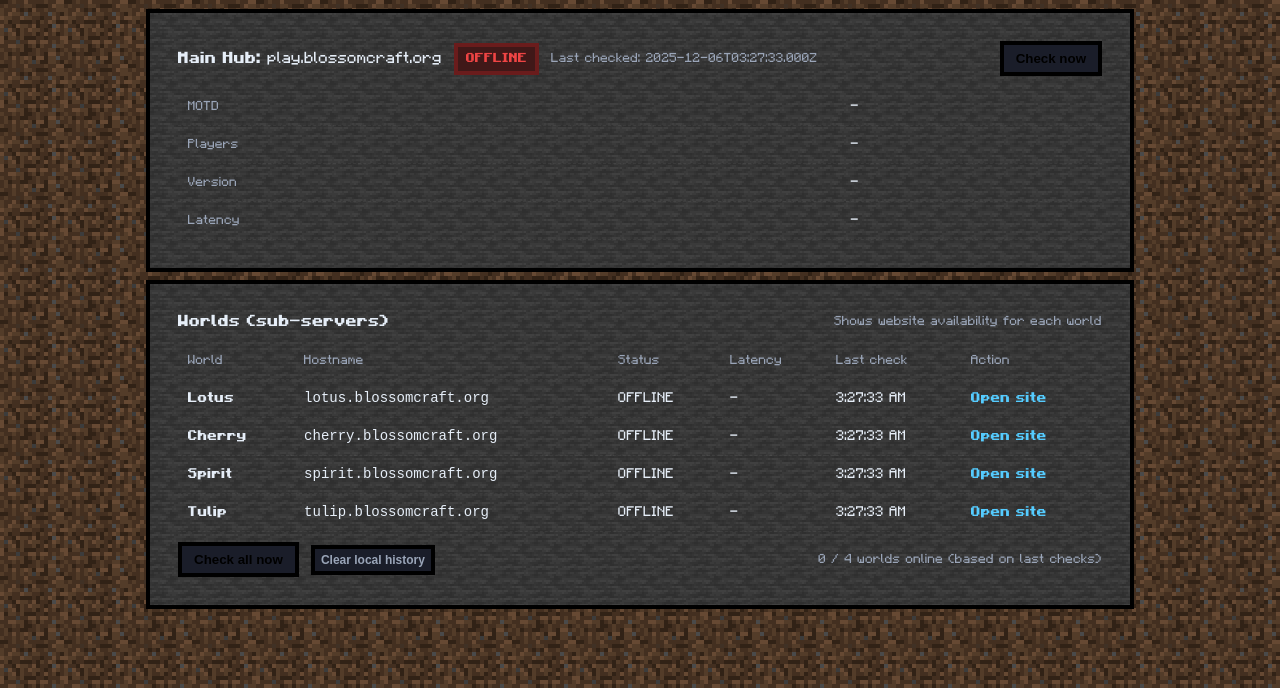
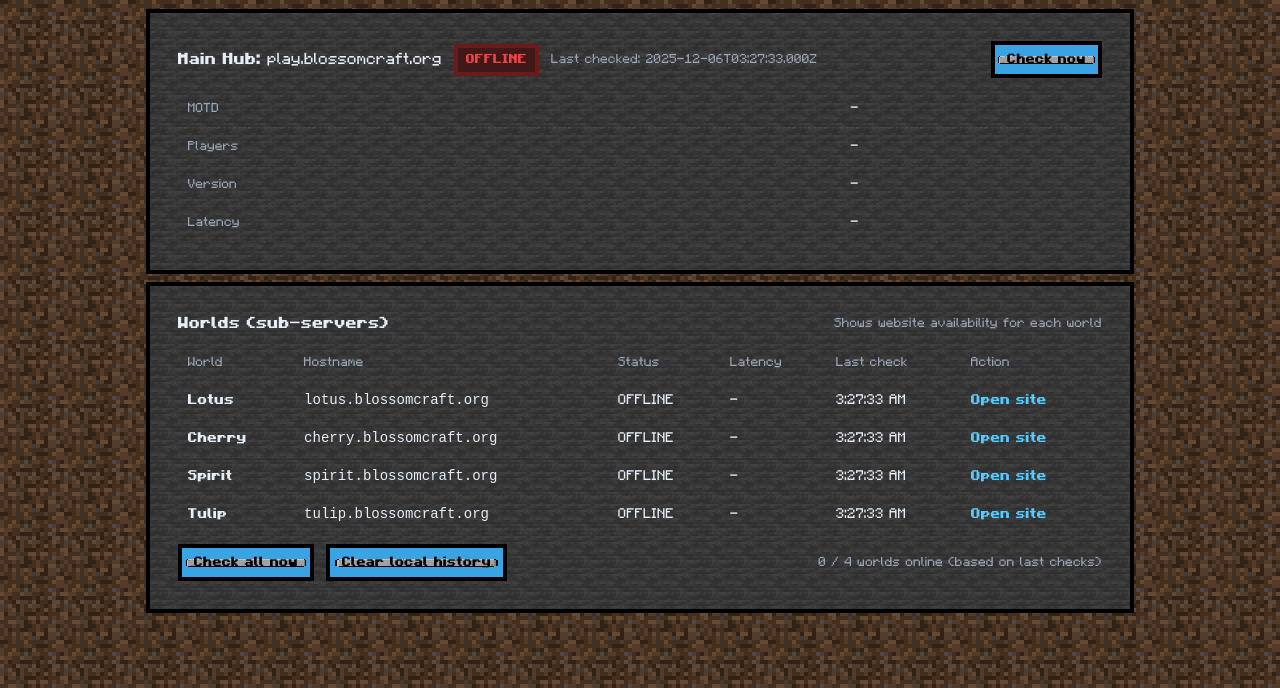
Before and after one commit to RedFlamz/BlossomDetector, a plain HTML site: page index.html in a window 1280 px wide. Shown: the part 144-832 px from the top of the page. Drawn offline with Linux system fonts and the light colour scheme; no server answers.

Commit message:
Update index.html

```diff
--- a/index.html
+++ b/index.html
@@ -181,10 +181,15 @@ th {
 /* ───────────────────────────────── */
 
 button {
-  background: #1a1d29 url("img/button.png");
+  appearance: none;
+  -webkit-appearance: none;
+
+  background-color: #3aa3e3;
+  background-image: url("img/button.png");
   background-repeat: no-repeat;
-  background-size: cover;
-
+  background-position: center;
+  background-size: 100% 100%;
+ font-family: MC, monospace;
   border: 4px solid #000;
   padding: 6px 12px;
   cursor: pointer;
@@ -192,20 +197,9 @@ button {
   white-space: nowrap;
   image-rendering: pixelated;
 }
-  .buttone {
-  background: #1a1d29 url("img/button.png");
-  background-repeat: no-repeat;
-  background-size: cover;
 
-  border: 4px solid #000;
-  padding: 6px 12px;
-  cursor: pointer;
-  font-weight: 700;
-  white-space: nowrap;
-  image-rendering: pixelated;
-}
 button:hover {
-  background: #3aa3e3 url("img/button.png");
+
 
 }
 
@@ -220,15 +214,7 @@ a.link {
   color: var(--muted);
 }
 
-.actionTiny {
-  background: #1a1d29 url("img/button.png");
-  border: 4px solid #000;
-  color: var(--muted);
-  padding: 4px 6px;
-  cursor: pointer;
-  font-size: 12px;
-  image-rendering: pixelated;
-}
+
 
 /* MOTD */
 .motd {
@@ -286,8 +272,8 @@ a.link {
         <div id="hubPill" class="pill muted">—</div>
         <div class="muted small" id="hubLast">Last checked: —</div>
         <div style="margin-left:auto" class="row" role="group" aria-label="Hub actions">
-          <button class="buttone" id="hubCheckBtn">Check now</button>
-          <button hidden=true id="hubConnectBtn" class="actionTiny" title="Open address">How to connect</button>
+          <button  id="hubCheckBtn">Check now</button>
+          <button hidden=true id="hubConnectBtn"  title="Open address">How to connect</button>
         </div>
       </div>
 
@@ -325,8 +311,8 @@ a.link {
       </div>
 
       <div style="margin-top:10px" class="row">
-        <button class="buttone" id="checkAllBtn">Check all now</button>
-        <button id="clearHistoryBtn" class="actionTiny">Clear local history</button>
+        <button  id="checkAllBtn">Check all now</button>
+        <button id="clearHistoryBtn" >Clear local history</button>
         <div class="muted small" style="margin-left:auto" id="worldsNote">No checks yet.</div>
       </div>
     </div>
```
